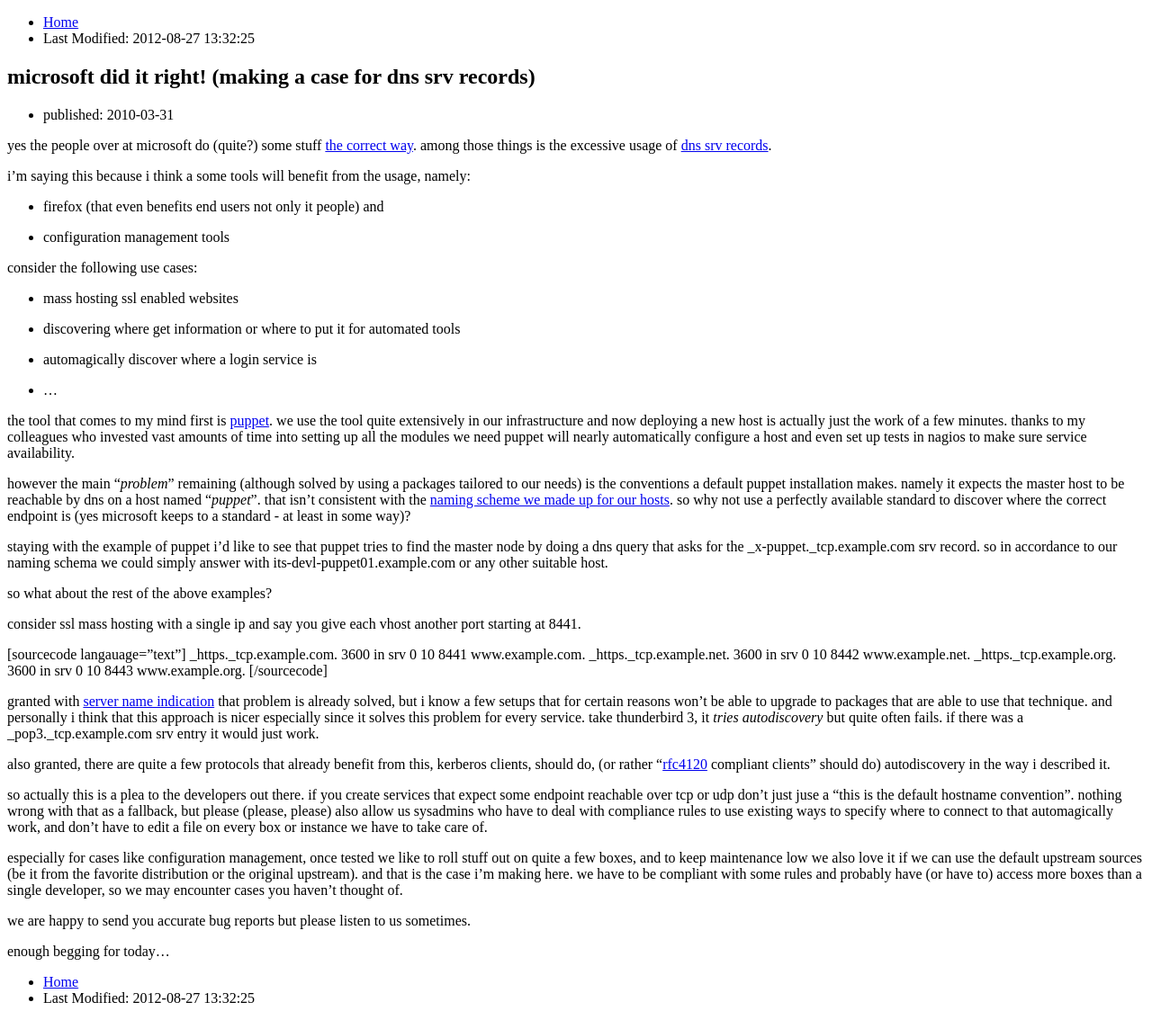
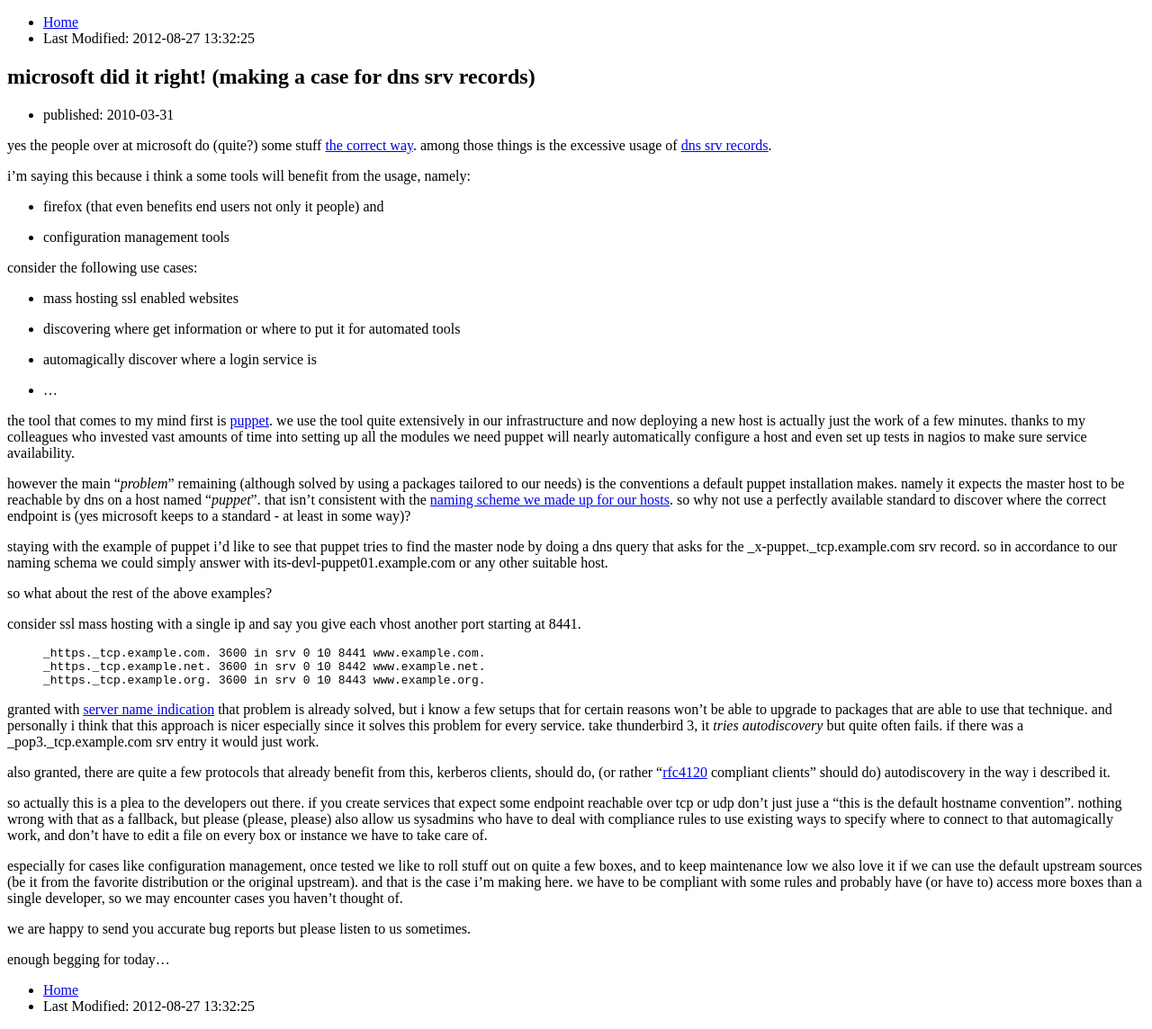
Before and after one commit to serverhorror/serverhorror.github.com, a Jekyll site: the page built from _posts/2010-03-31-microsoft-did-it-right-making-a-case-for-dns-srv-records.markdown, in a window 1280 px wide. Shown: the whole page at 90% size. Built offline with Jekyll 4.4.1, drawn with Linux system fonts in a browser that asks for light colours; Markdown is read by kramdown in place of the engine named in the settings.

Commit message:
wordpress sourcecode tag to jekyll highlight migrated

```diff
--- a/_posts/2010-03-31-microsoft-did-it-right-making-a-case-for-dns-srv-records.markdown
+++ b/_posts/2010-03-31-microsoft-did-it-right-making-a-case-for-dns-srv-records.markdown
@@ -47,11 +47,11 @@ So what about the rest of the above examples?
 
 Consider SSL mass hosting with a single IP and say you give each VHost another port starting at 8441.
 
-[sourcecode langauage="text"]
+{% highlight text %}
 _https._tcp.example.com. 3600 IN SRV 0 10 8441 www.example.com.
 _https._tcp.example.net. 3600 IN SRV 0 10 8442 www.example.net.
 _https._tcp.example.org. 3600 IN SRV 0 10 8443 www.example.org.
-[/sourcecode]
+{% endhighlight %}
 
 
 Granted with [Server Name Indication](http://en.wikipedia.org/wiki/Server_Name_Indication) that problem is already solved, but I know  a few setups that for certain reasons won't be able to upgrade to packages that are able to use that technique. And personally I think that this approach is nicer especially since it solves this problem for every service. Take Thunderbird 3, it _tries autodiscovery_ but quite often fails. If there was a _pop3._tcp.example.com SRV entry it would just work.
```
